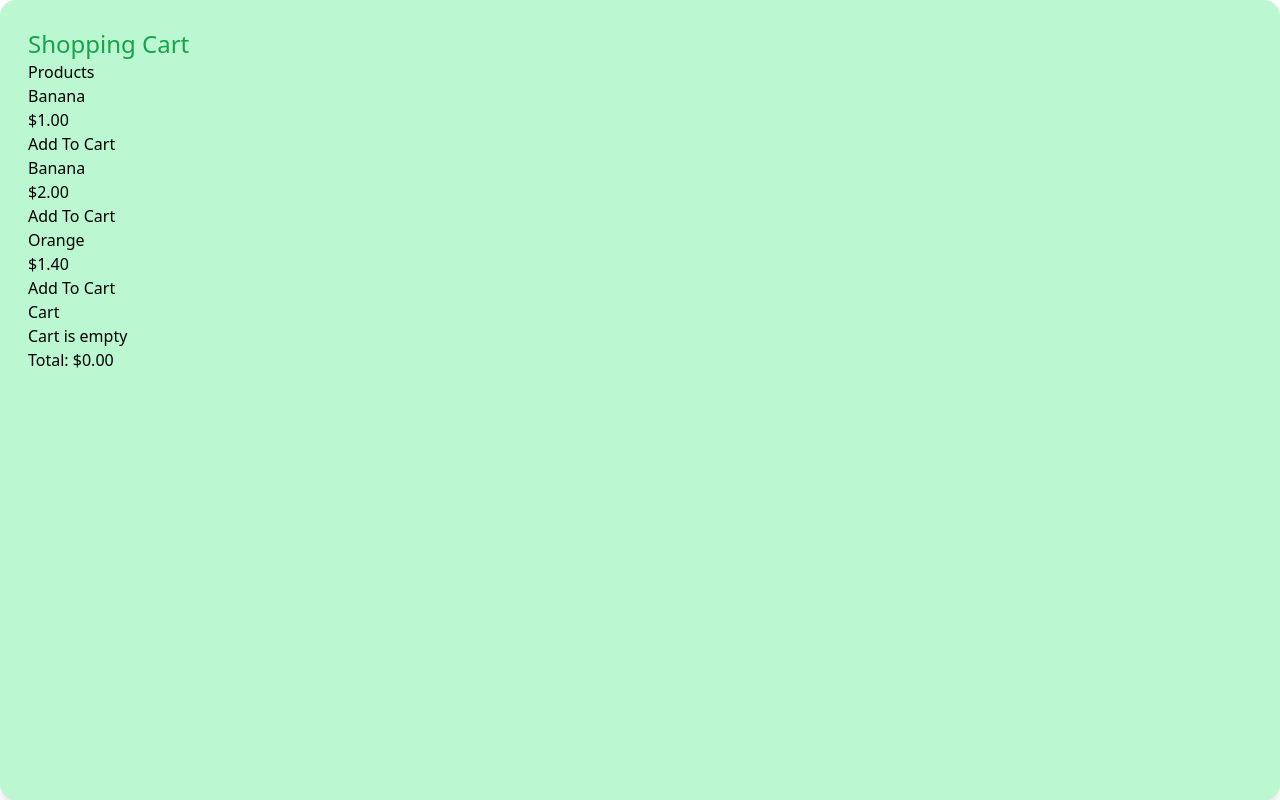
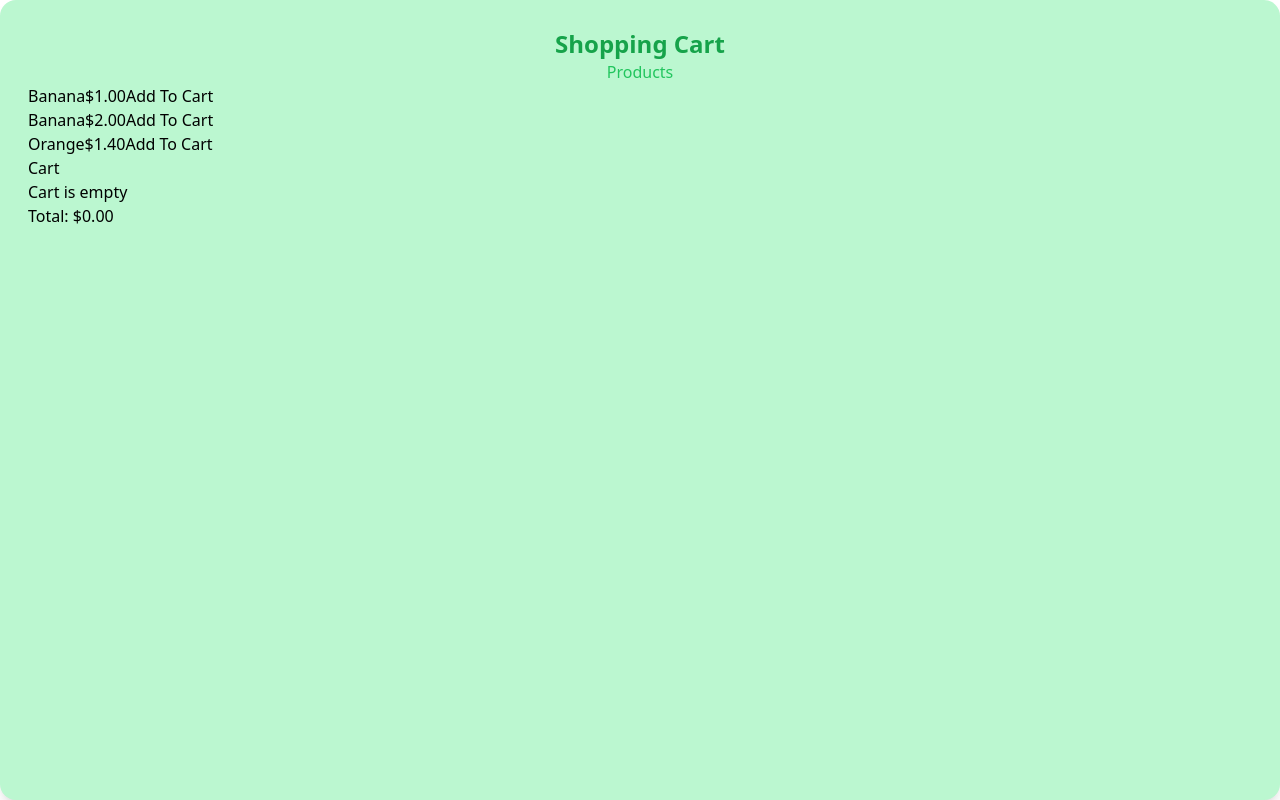
Before and after one commit to nietiene/React-Projects, a React (Vite) app: page / in a window 1280 px wide. Built offline with nearby package versions, Linux system fonts and the light colour scheme.

Commit message:
React js project with styling

```diff
--- a/src/Shopping-Cart/Shopping.jsx
+++ b/src/Shopping-Cart/Shopping.jsx
@@ -34,10 +34,11 @@ function Shopping (){
 
     return (
         <div className="bg-green-200 shadow-lg rounded-2xl p-7 min-h-screen">
-            <h2 className="text-green-600 text-2xl">Shopping Cart</h2>
-            <h3>Products</h3>
+            <h2 className="text-green-600 text-2xl text-center font-bold">Shopping Cart</h2>
+            <h3 className="text-center font-medium text-green-500">Products</h3>
             {Products.map((products) => (
-                   <div key={products.id}>
+                   <div key={products.id}
+                   className="flex flex-cols-2 sm:flex-cols-3 md:flex-cols-5">
                       <p>{products.name}</p>
                       <p>${products.price.toFixed(2)}</p>
                       <button onClick={() => addToCart(products)}>
```
